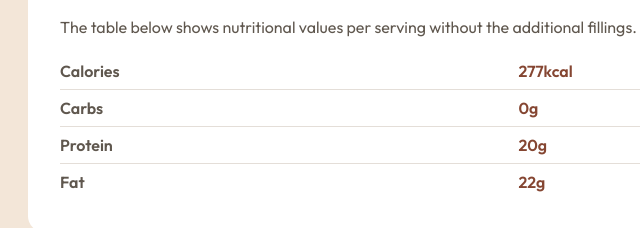
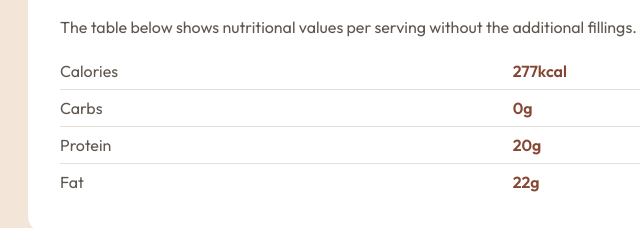
Before and after one commit to JohnMcKrazy/recipe-page_frontendmentor_challenge_1, a plain HTML site: page index.html in a window 1280 px wide. Shown: the part 1489-1717 px from the top of the page, 142-782 px from the left. Drawn offline with Linux system fonts and the light colour scheme.

Commit message:
table first td change

```diff
--- a/style.css
+++ b/style.css
@@ -171,12 +171,9 @@ TABLE TD {
     padding: .5rem 0;
 }
 
-TD {
-    font-weight: var(--fw-sb);
-}
-
 TD:nth-of-type(2n) {
     color: var(--nutmeg);
+    font-weight: var(--fw-sb);
 }
 
 .attribution {
```
